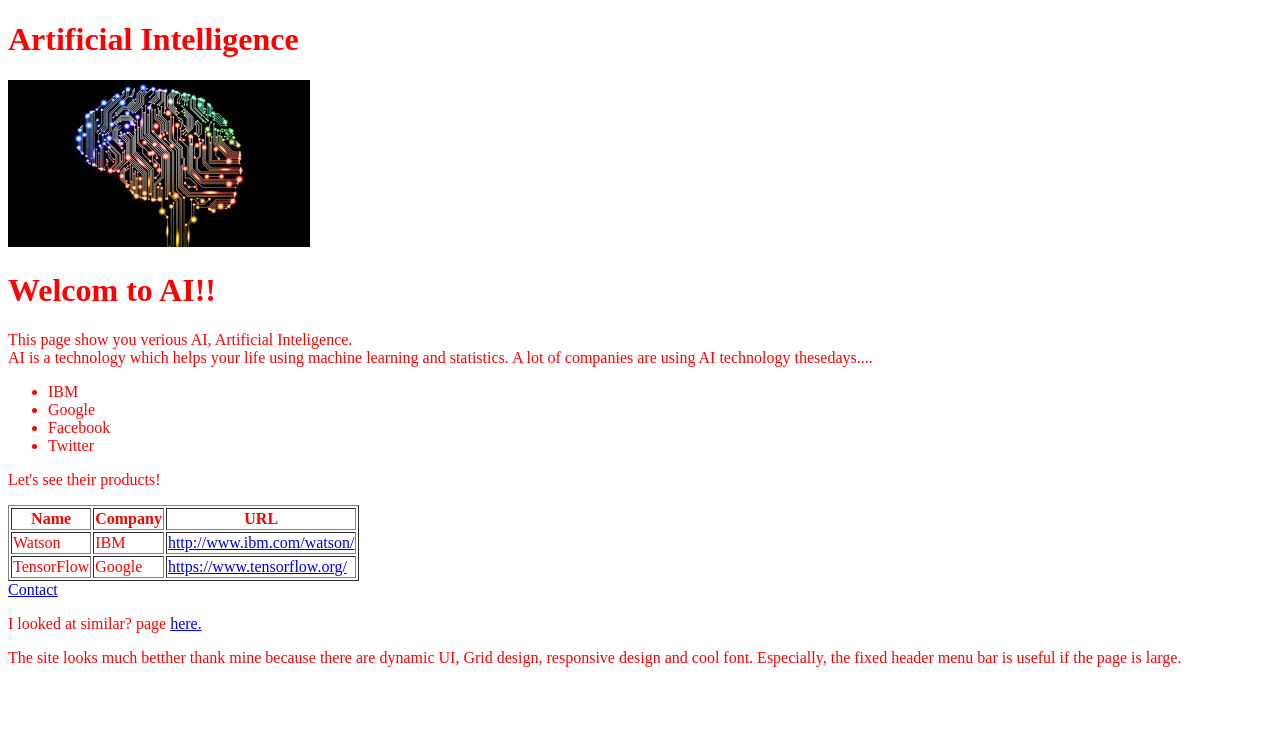
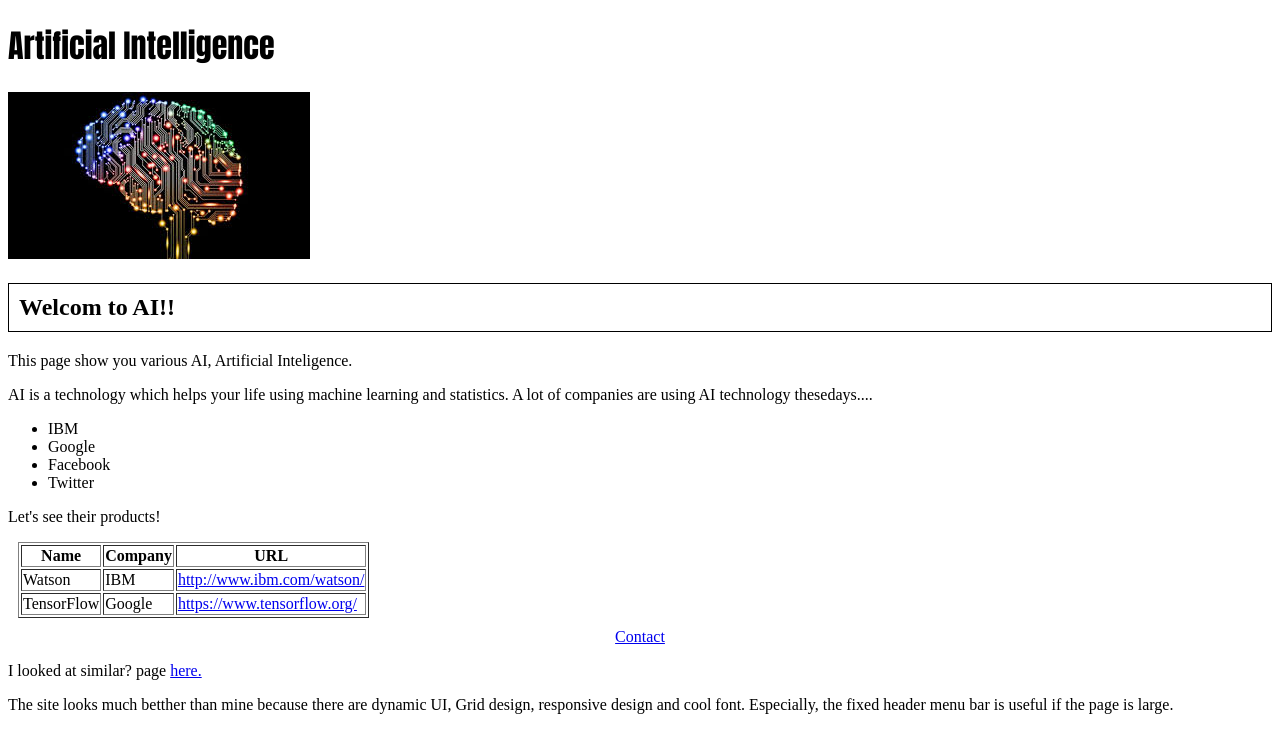
Before and after one commit to yusuke0324/yusuke0324.github.io, a plain HTML site: page index.html in a window 1280 px wide. Drawn offline with Linux system fonts and the light colour scheme.

Commit message:
modified css

```diff
--- a/index.html
+++ b/index.html
@@ -7,16 +7,16 @@
 <body>
 <h1>Artificial Intelligence</h1>
 <img src="image/AI.jpg" class="" alt="guitar">
-<h1>
+<h2>
 Welcom to AI!!
-</h1>
-<div>
-  This page show you verious AI, Artificial Inteligence.
+</h2>
+<div class="expain">
+  This page show you various AI, Artificial Inteligence.
 </div>
-<div>
-  AI is a technology which helps your life using machine learning and statistics.
-  A lot of companies are using AI technology thesedays....
-  <ul>
+<div class="expain">
+  <p class="left">AI is a technology which helps your life using machine learning and statistics.
+    A lot of companies are using AI technology thesedays....</p>
+  <ul class="side">
     <li>IBM</li>
     <li>Google</li>
     <li>Facebook</li>
@@ -24,7 +24,7 @@ Welcom to AI!!
   </ul>
 </div>
 <p>Let's see their products!</p>
-<table border="1">
+<table border="1" >
   <tr>
     <th>Name</th>
     <th>Company</th>
@@ -45,6 +45,6 @@ Welcom to AI!!
   <a href="contact.html">Contact</a>
 </footer>
 <p>I looked at similar? page <a href="https://www.partnershiponai.org/">here.</a></p>
-<p>The site looks much betther thank mine because there are dynamic UI, Grid design, responsive design and cool font. Especially, the fixed header menu bar is useful if the page is large.</p>
+<p>The site looks much betther than mine because there are dynamic UI, Grid design, responsive design and cool font. Especially, the fixed header menu bar is useful if the page is large.</p>
 </body>
 </html>
--- a/styles.css
+++ b/styles.css
@@ -1,3 +1,39 @@
-body{
-  color:red;
+
+@media (min-width: 1400px){
+  .side{
+    display: inline-block;
+  }
+  .left{
+    display: inline;
+  }
 }
+
+h2{
+  padding:10px;
+  border: 1px black solid;
+}
+
+table{
+  margin:10px;
+}
+
+footer{
+  text-align: center;
+}
+
+h1{
+  font-family: 'Impact';
+}
+
+#contact{
+  color: white;
+  background-image: url("image/ai_background.jpg");
+}
+
+.explain{
+  font-weight: bold;
+}
+
+a:visited{
+  color:purple;
+}
```
Also changed, not shown: contact.html (+1 -1 lines), image/ai_background.jpg (added).
